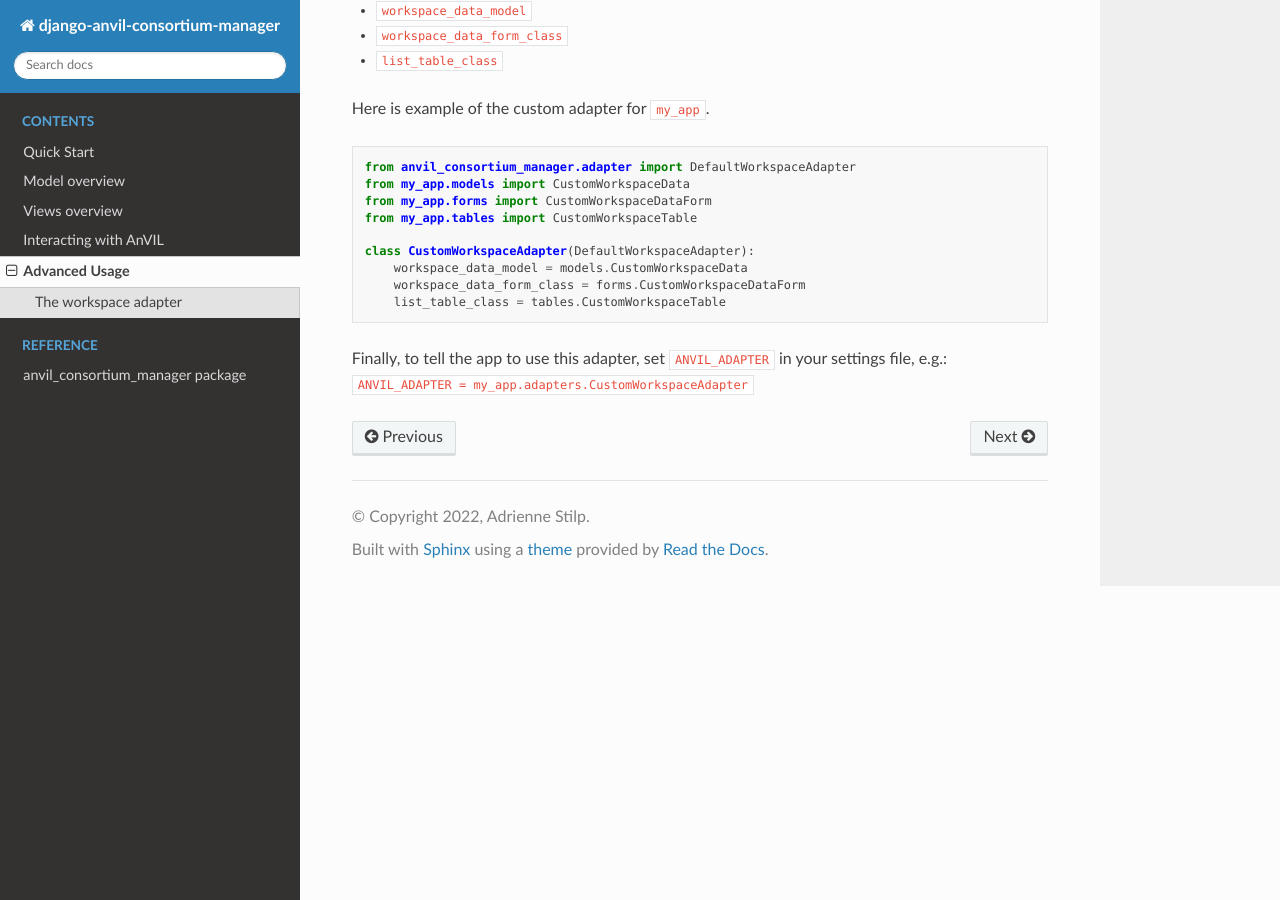
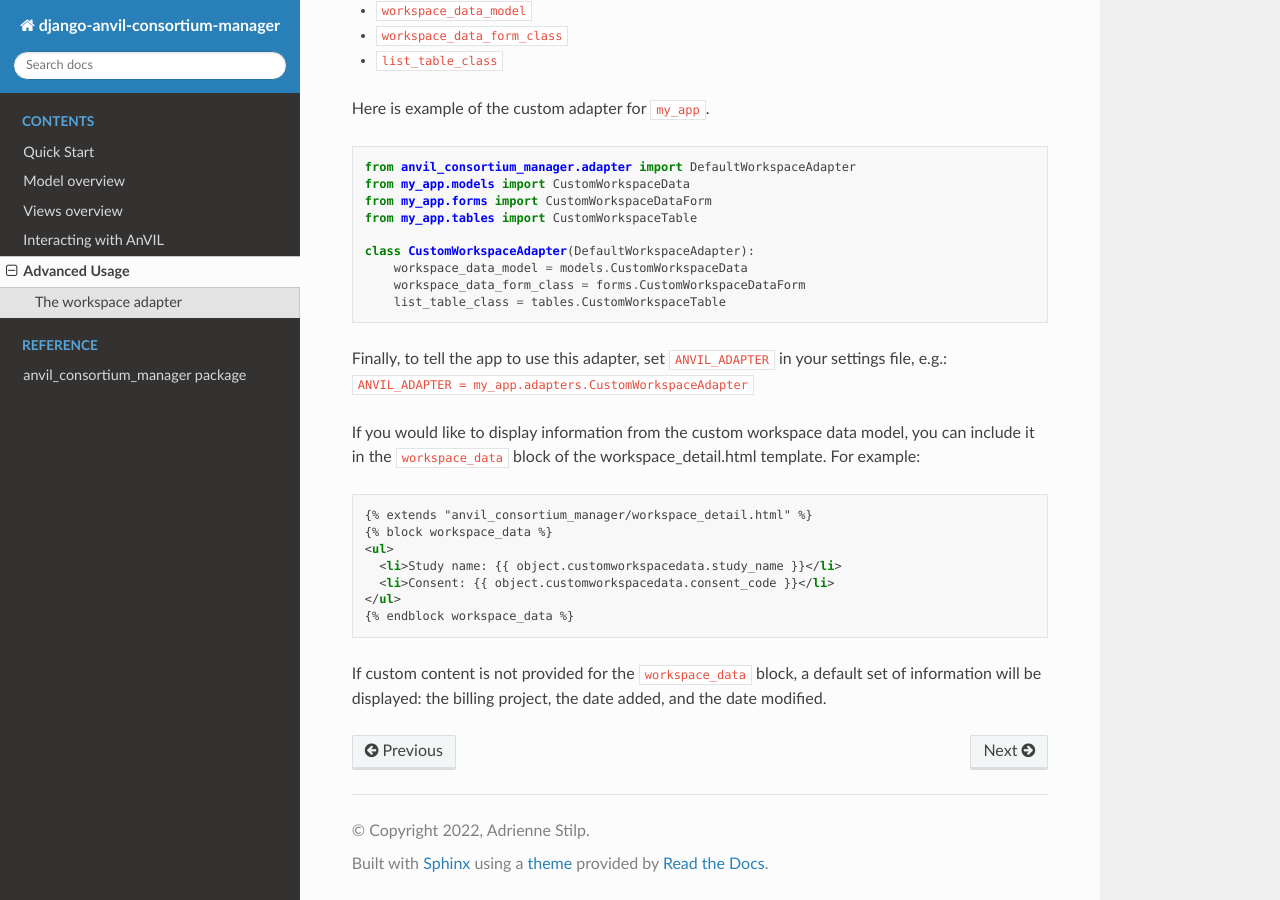
Before and after one commit to UW-GAC/django-anvil-consortium-manager, a Sphinx documentation site: the page built from docs/advanced.rst, in a window 1280 px wide and 900 px high, scrolled down 1121 px. Built offline with Sphinx 7.4.7 and the Read the Docs theme 2.0.0, drawn with Linux system fonts in a browser that asks for light colours.

Commit message:
Add a template block for extra workspace data in detail view
Users can extend the template to display their own information
about a workspace, including information about the related workspace
data model. Dispaly the default workspace information div if a
user does not provide a custom workspace_data block. Update the
documentation to include information about extending the template.

```diff
--- a/docs/advanced.rst
+++ b/docs/advanced.rst
@@ -70,3 +70,17 @@ Here is example of the custom adapter for ``my_app``.
         list_table_class = tables.CustomWorkspaceTable
 
 Finally, to tell the app to use this adapter, set ``ANVIL_ADAPTER`` in your settings file, e.g.: ``ANVIL_ADAPTER = my_app.adapters.CustomWorkspaceAdapter``
+
+If you would like to display information from the custom workspace data model, you can include it in the ``workspace_data`` block of the workspace_detail.html template. For example:
+
+.. code-block:: html
+
+    {% extends "anvil_consortium_manager/workspace_detail.html" %}
+    {% block workspace_data %}
+    <ul>
+      <li>Study name: {{ object.customworkspacedata.study_name }}</li>
+      <li>Consent: {{ object.customworkspacedata.consent_code }}</li>
+    </ul>
+    {% endblock workspace_data %}
+
+If custom content is not provided for the ``workspace_data`` block, a default set of information will be displayed: the billing project, the date added, and the date modified.
```
Also changed, not shown: 2 other files.
